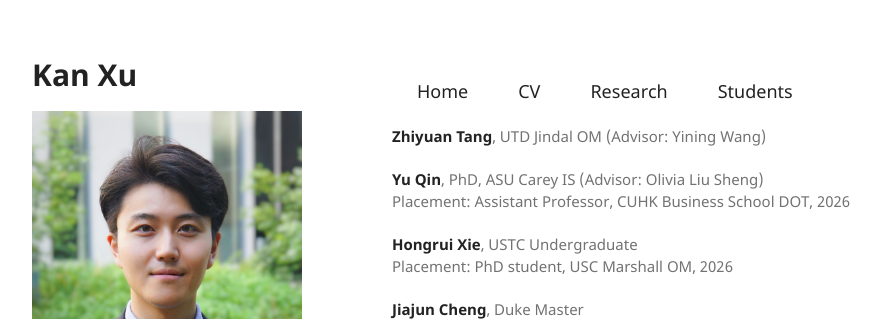
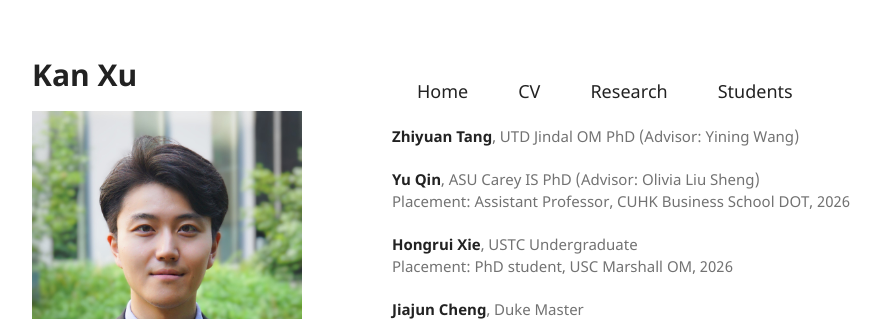
Before and after one commit to kanxu526/kanxu526.github.io, a Jekyll site: the page built from student.md, in a window 1280 px wide. Shown: the top 319 px of the page, without its empty margins (178-1059 px from the left). Built offline with Jekyll 4.4.1, drawn with Linux system fonts in a browser that asks for light colours.

Commit message:
Update student.md

```diff
--- a/student.md
+++ b/student.md
@@ -9,9 +9,9 @@ layout: default
 <li><a href="./student.html">Students</a></li>
 </ul>
 
-<p><a href="https://tangzyer.github.io/site/">Zhiyuan Tang</a>, UTD Jindal OM (Advisor: Yining Wang)</p>
+<p><a href="https://tangzyer.github.io/site/">Zhiyuan Tang</a>, UTD Jindal OM PhD (Advisor: Yining Wang)</p>
 
-<p><a href="https://yuqin.tech/">Yu Qin</a>, PhD, ASU Carey IS (Advisor: Olivia Liu Sheng)<br>
+<p><a href="https://yuqin.tech/">Yu Qin</a>, ASU Carey IS PhD (Advisor: Olivia Liu Sheng)<br>
 Placement: Assistant Professor, CUHK Business School DOT, 2026
 </p>
 
```
